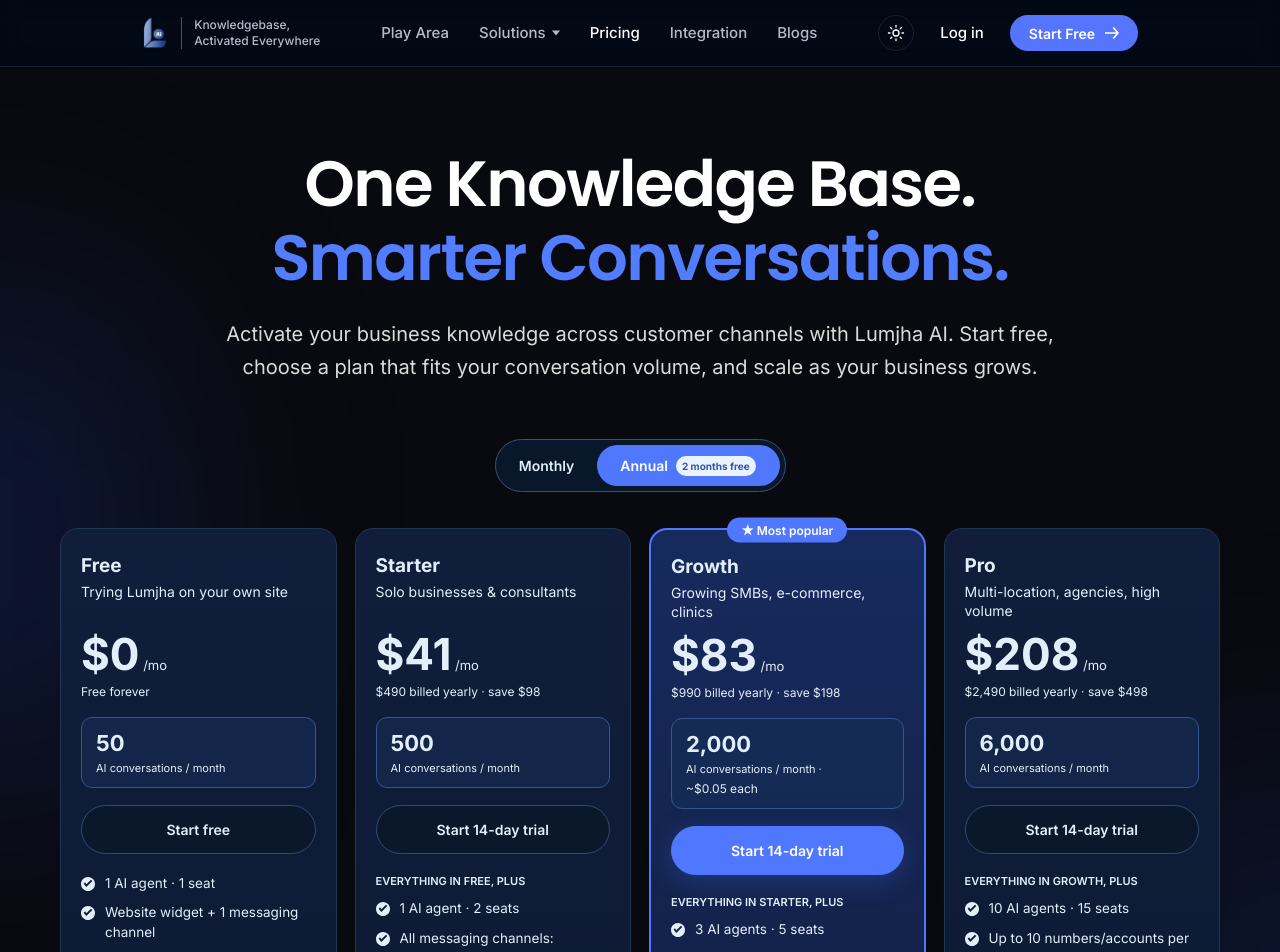
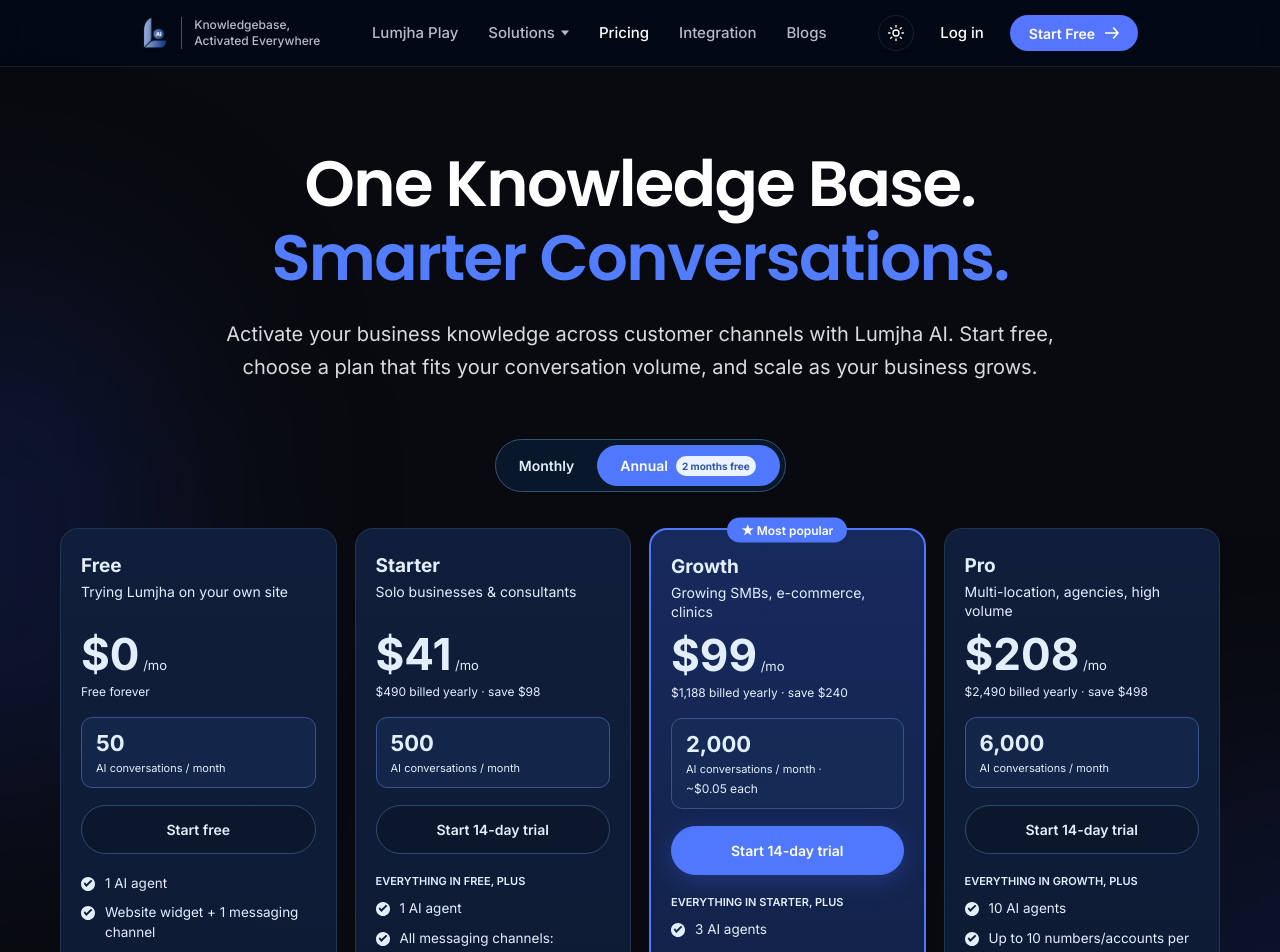
Before and after one commit to Aayush-Skp/lumjhatest, a Next.js app: page /pricing in a window 1280 px wide. Shown: the top 952 px of the page. Built offline with nearby package versions, Linux system fonts and the light colour scheme.

Commit message:
Rename Play Area to Lumjha Play, remove seats from plans, set Growth to $119 monthly/$99 annual, use shared FAQ accordion on Pricing, embed staging chat in Play, update footer to Lumjha AI

```diff
--- a/app/play-area/page.tsx
+++ b/app/play-area/page.tsx
@@ -7,10 +7,13 @@
 import BlueButton from "@/components/ui/BlueButton";
 
 export const metadata: Metadata = {
-  title: "Play Area",
+  title: "Lumjha Play",
   description:
     "Test-drive Lumjha in real time. Ask a question and see how Lumjha delivers instant, accurate and helpful answers.",
 };
+
+/** Live agent embedded in the demo window (the app allows framing). */
+const SANDBOX_CHAT_URL = "https://stg.app.lumjha.ai/chat/bedrocktest";
 
 /** Email capture above the demo — hidden until it's wired to a backend. */
 const SHOW_EMAIL_CAPTURE = false;
@@ -90,11 +93,15 @@
           </label>
           )}
 
-          {/* TODO: live demo goes here — blank placeholder until the widget is ready */}
-          <div
-            aria-hidden
-            className="mx-auto mt-10 h-[480px] w-full max-w-[1058px] rounded-2xl border border-line bg-white shadow-[0_30px_90px_-30px_rgba(0,121,242,0.55)] md:mt-14 md:h-[556px]"
-          />
+          <div className="mx-auto mt-10 w-full max-w-[1058px] overflow-hidden rounded-2xl border border-line bg-white shadow-[0_30px_90px_-30px_rgba(0,121,242,0.55)] md:mt-14">
+            <iframe
+              src={SANDBOX_CHAT_URL}
+              title="Lumjha AI Chat Agent — live demo"
+              loading="lazy"
+              allow="microphone; clipboard-write"
+              className="block h-[480px] w-full md:h-[556px]"
+            />
+          </div>
         </section>
 
         {/* HOW IT WORKS */}
--- a/components/site/Footer.tsx
+++ b/components/site/Footer.tsx
@@ -3,7 +3,7 @@
 import FooterWordmark from "./FooterWordmark";
 
 const QUICK_LINKS = [
-  { label: "Play Area", href: "/play-area" },
+  { label: "Lumjha Play", href: "/play-area" },
   { label: "Pricing", href: "/pricing" },
   { label: "Integrations", href: "/#channels" },
   { label: "Our Commitments", href: "/#commitments" },
@@ -14,7 +14,7 @@
   { label: "Site Search", href: "/site-search" },
   { label: "Policy Vault", href: "/policy-vault" },
   { label: "Integrations", href: "/integrations" },
-  { label: "Play Area", href: "/play-area" },
+  { label: "Lumjha Play", href: "/play-area" },
 ];
 
 const LEGAL = [
@@ -87,7 +87,7 @@
       </div>
       <div className="mx-auto mt-6 max-w-[1440px] border-t border-line pt-8 md:mt-10">
         <p className="text-center text-[12px] text-subtle">
-          © 2026 Lumjha. All rights reserved.
+          © 2026 Lumjha AI. All rights reserved.
         </p>
       </div>
     </footer>
--- a/components/site/Navbar.tsx
+++ b/components/site/Navbar.tsx
@@ -6,7 +6,7 @@
 import { usePathname } from "next/navigation";
 import ThemeToggle from "@/components/ui/ThemeToggle";
 
-// Figma nav: Play Area · Solutions ▾ · Pricing · Integration · Blogs
+// Figma nav: Lumjha Play · Solutions ▾ · Pricing · Integration · Blogs
 const SOLUTIONS = [
   { label: "AI Chat Agent", href: "/chat-agent", blurb: "Answer every customer question, 24/7" },
   { label: "Site Search", href: "/site-search", blurb: "Help visitors find what they need, faster" },
@@ -14,7 +14,7 @@
 ];
 
 const NAV_LINKS = [
-  { label: "Play Area", href: "/play-area" },
+  { label: "Lumjha Play", href: "/play-area" },
   { label: "Solutions", children: SOLUTIONS },
   { label: "Pricing", href: "/pricing" },
   { label: "Integration", href: "/integrations" },
--- a/components/site/PlanMatrix.tsx
+++ b/components/site/PlanMatrix.tsx
@@ -26,7 +26,7 @@
     title: "Usage",
     rows: [
       { feature: "AI conversations / month", cells: ["50", "500", "2,000", "6,000", "Custom (committed)"] },
-      { feature: "AI agents / seats", cells: ["1 / 1", "1 / 2", "3 / 5", "10 / 15", "Custom / SSO"] },
+      { feature: "AI agents", cells: ["1", "1", "3", "10", "Custom"] },
       { feature: "Top-up packs (auto, capped)", cells: ["Upgrade prompt", "250 / $25", "500 / $25", "1,000 / $45", "Committed rate"] },
     ],
   },
--- a/components/site/PricingPlans.tsx
+++ b/components/site/PricingPlans.tsx
@@ -26,7 +26,7 @@
   note: string;
 };
 
-// Annual = 10 × the monthly price ("2 months free").
+// Annual = 10 × the monthly price ("2 months free"), except Growth ($99 vs $119).
 const PLANS: Plan[] = [
   {
     name: "Free",
@@ -36,7 +36,7 @@
     allowance: "50",
     cta: "Start free",
     features: [
-      { text: "1 AI agent · 1 seat" },
+      { text: "1 AI agent" },
       { text: "Website widget + 1 messaging channel" },
       { text: "Auto-crawl up to 50 pages" },
       { text: "2 Knowledge Documents (up to 3MB each)" },
@@ -56,7 +56,7 @@
     cta: "Start 14-day trial",
     includes: "Everything in Free, plus",
     features: [
-      { text: "1 AI agent · 2 seats" },
+      { text: "1 AI agent" },
       { text: "All messaging channels: WhatsApp, Instagram, Messenger, Telegram, Viber* (1 account each)" },
       { text: "2,000 pages · monthly auto re-crawl" },
       { text: "15 Knowledge Documents (up to 5MB each)" },
@@ -72,15 +72,15 @@
   {
     name: "Growth",
     audience: "Growing SMBs, e-commerce, clinics",
-    price: { monthly: "$99", annual: "$83" },
-    detail: { monthly: "Billed monthly", annual: "$990 billed yearly · save $198" },
+    price: { monthly: "$119", annual: "$99" },
+    detail: { monthly: "Billed monthly", annual: "$1,188 billed yearly · save $240" },
     allowance: "2,000",
     allowanceNote: "~$0.05 each",
     cta: "Start 14-day trial",
     featured: true,
     includes: "Everything in Starter, plus",
     features: [
-      { text: "3 AI agents · 5 seats" },
+      { text: "3 AI agents" },
       { text: "Up to 3 numbers/accounts per channel" },
       { text: "Up to 5,000 web pages · Bi-weekly auto re-crawl" },
       { text: "35 Knowledge Documents (up to 5MB each)" },
@@ -104,7 +104,7 @@
     cta: "Start 14-day trial",
     includes: "Everything in Growth, plus",
     features: [
-      { text: "10 AI agents · 15 seats" },
+      { text: "10 AI agents" },
       { text: "Up to 10 numbers/accounts per channel" },
       { text: "Up to 10,000 web pages · weekly auto re-crawl" },
       { text: "100 Knowledge Documents (up to 6MB each)" },
```
